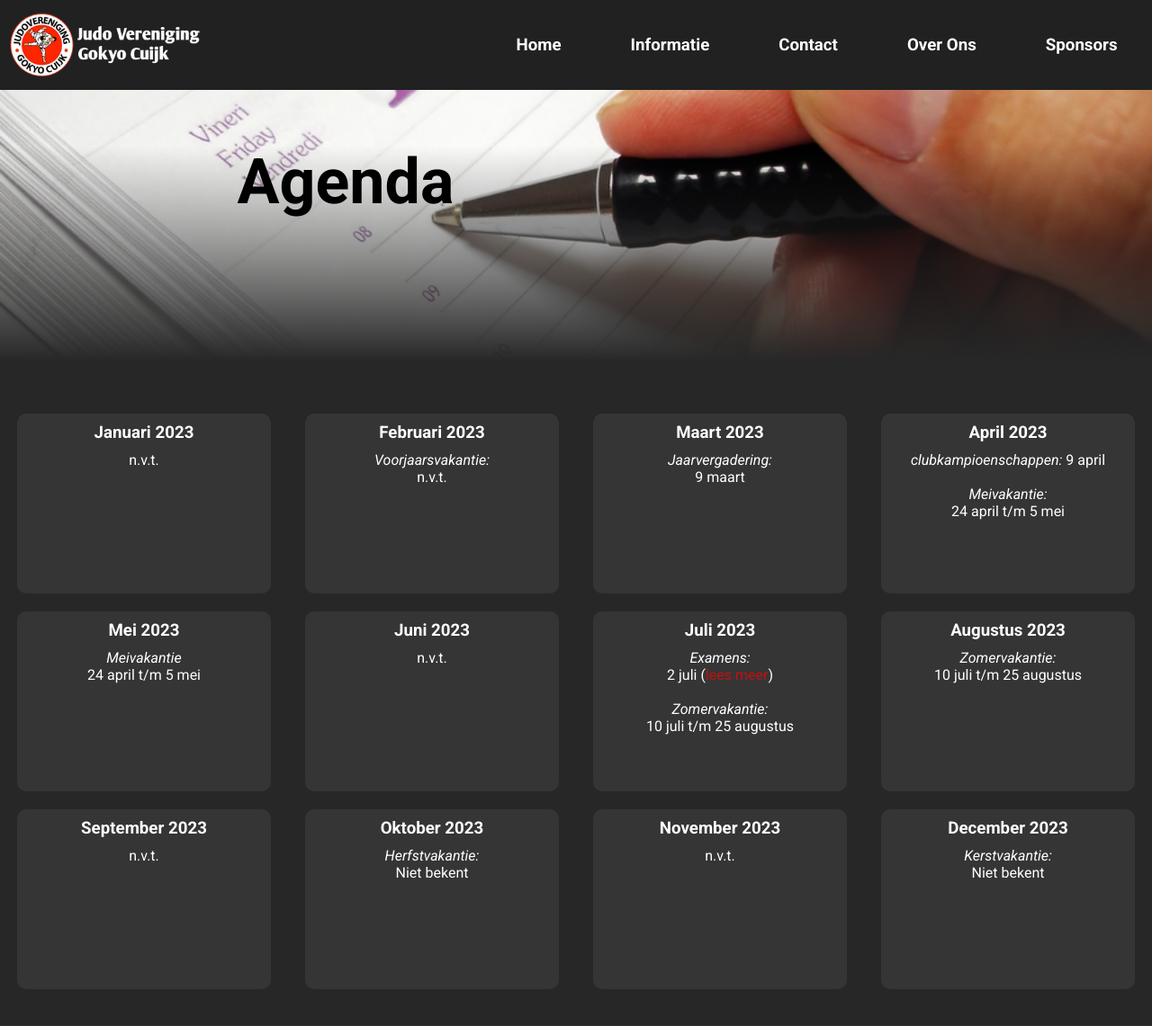
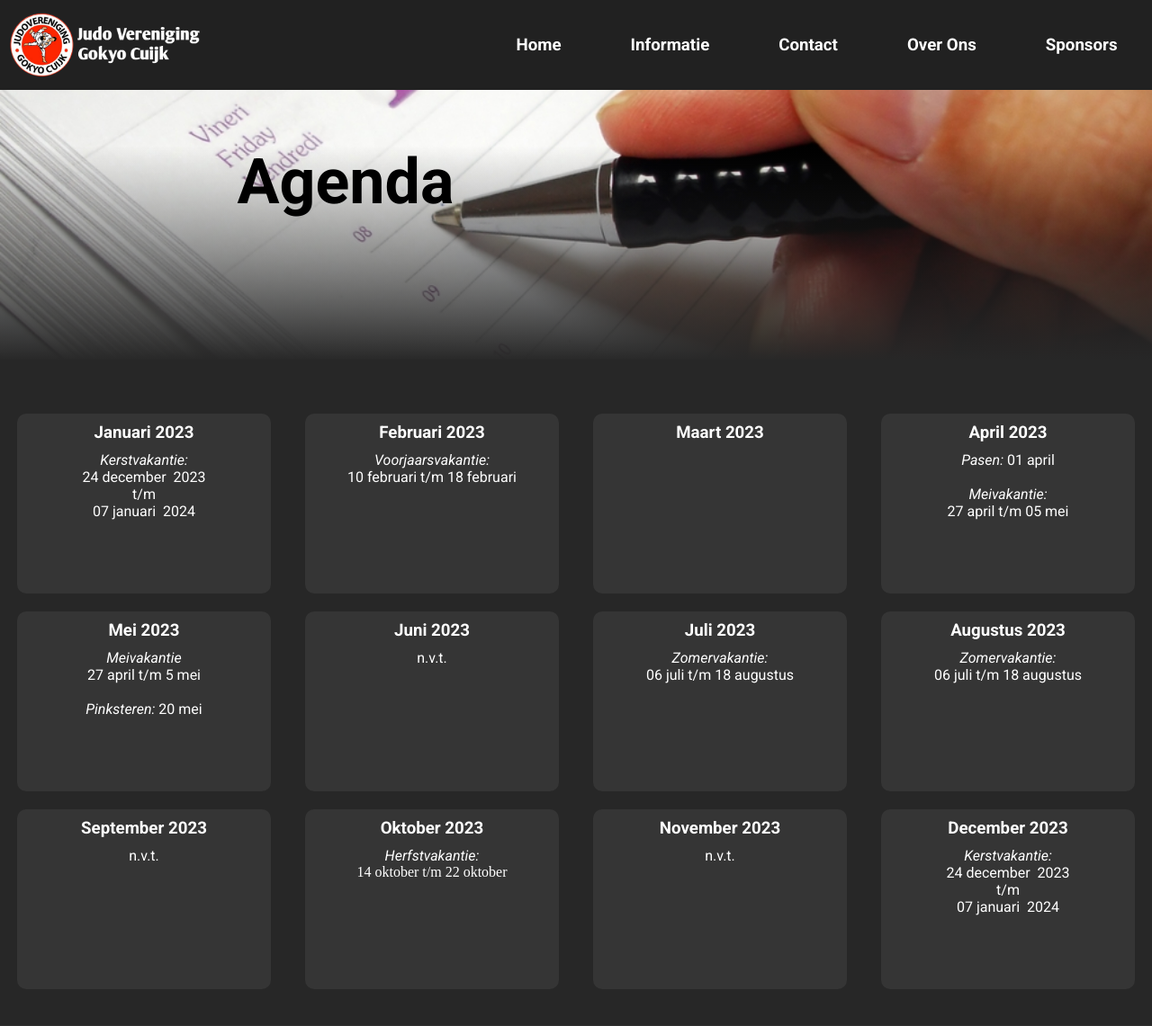
Before and after one commit to BlackSparowYT/p-gokyocuijk, a PHP site: page /informatie/agenda.php in a window 1280 px wide. Shown: the top 1141 px of the page at 90% size. Run offline with PHP 8.4, Linux system fonts and the light colour scheme; some web fonts are replaced.

Commit message:
Update agenda.php

```diff
--- a/informatie/agenda.php
+++ b/informatie/agenda.php
@@ -35,7 +35,13 @@
                         <h3>Januari</h3><h3 class="jaartal">&nbsp;<script>document.write(new Date().getFullYear())</script></h3>
                     </div>
                     <p>
-                        n.v.t.
+                        <i>Kerstvakantie: </i>
+                        <br>
+                        24 december &nbsp;<script>document.write(new Date().getFullYear())</script>
+                        <br>
+                        t/m
+                        <br>
+                        07 januari &nbsp;<script>document.write(new Date().getFullYear()+1)</script>
                     </p>
                 </div>
                 <div class="block">
@@ -45,7 +51,7 @@
                     <p>
                         <i>Voorjaarsvakantie:</i>
                         <br>
-                        n.v.t.
+                        10 februari t/m 18 februari
                     </p>
                 </div>
                 <div class="block">
@@ -53,9 +59,11 @@
                         <h3>Maart</h3><h3 class="jaartal">&nbsp;<script>document.write(new Date().getFullYear())</script></h3>
                     </div>
                     <p>
+                        <div style="display: none;">
                             <i>Jaarvergadering: </i>
                             <br>
                             9 maart
+                        </div>
                     </p>
                 </div>
                 <div class="block">
@@ -63,12 +71,12 @@
                         <h3>April</h3><h3 class="jaartal">&nbsp;<script>document.write(new Date().getFullYear())</script></h3>
                     </div>
                     <p>
-                        <i>clubkampioenschappen: </i> 9 april
+                        <i>Pasen:</i> 01 april
                         <br>
                         <br>
                         <i>Meivakantie: </i>
                         <br>
-                        24 april t/m 5 mei
+                        27 april t/m 05 mei
                     </p>
                 </div>
                 <div class="block">
@@ -78,7 +86,10 @@
                     <p>
                         <i>Meivakantie</i>
                         <br>
-                        24 april t/m 5 mei
+                        27 april t/m 5 mei
+                        <br>
+                        <br>
+                        <i>Pinksteren:</i> 20 mei
                     </p>
                 </div>
                 <div class="block">
@@ -94,14 +105,9 @@
                         <h3>Juli</h3><h3 class="jaartal">&nbsp;<script>document.write(new Date().getFullYear())</script></h3>
                     </div>
                     <p>
-                        <i>Examens: </i>
-                        <br>
-                        2 juli (<a href="../examens/index.php">lees meer</a>)
-                        <br>
-                        <br>
                         <i>Zomervakantie: </i>
                         <br>
-                        10 juli t/m 25 augustus
+                        06 juli t/m 18 augustus
                     </p>
                 </div>
                 <div class="block">
@@ -111,7 +117,7 @@
                     <p>
                         <i>Zomervakantie: </i>
                         <br>
-                        10 juli t/m 25 augustus
+                        06 juli t/m 18 augustus
                     </p>
                 </div>
                 <div class="block">
@@ -129,7 +135,9 @@
                     <p>
                         <i>Herfstvakantie: </i>
                         <br>
-                        Niet bekent
+                        <div>
+                            14 oktober t/m 22 oktober
+                        </div>
                     </p>
                 </div>
                 <div class="block">
@@ -147,14 +155,11 @@
                     <p>
                         <i>Kerstvakantie: </i>
                         <br>
-                        Niet bekent
-                        <div style="display: none;">
-                            25 december &nbsp;<script>document.write(new Date().getFullYear())</script>
+                        24 december &nbsp;<script>document.write(new Date().getFullYear())</script>
                         <br>
                         t/m
                         <br>
-                            08 januari &nbsp;<script>document.write(new Date().getFullYear()+1)</script>
-                        </div>
+                        07 januari &nbsp;<script>document.write(new Date().getFullYear()+1)</script>
                     </p>
                 </div>
             </div>
```
Lines whose indentation alone changed are shown as unchanged.
